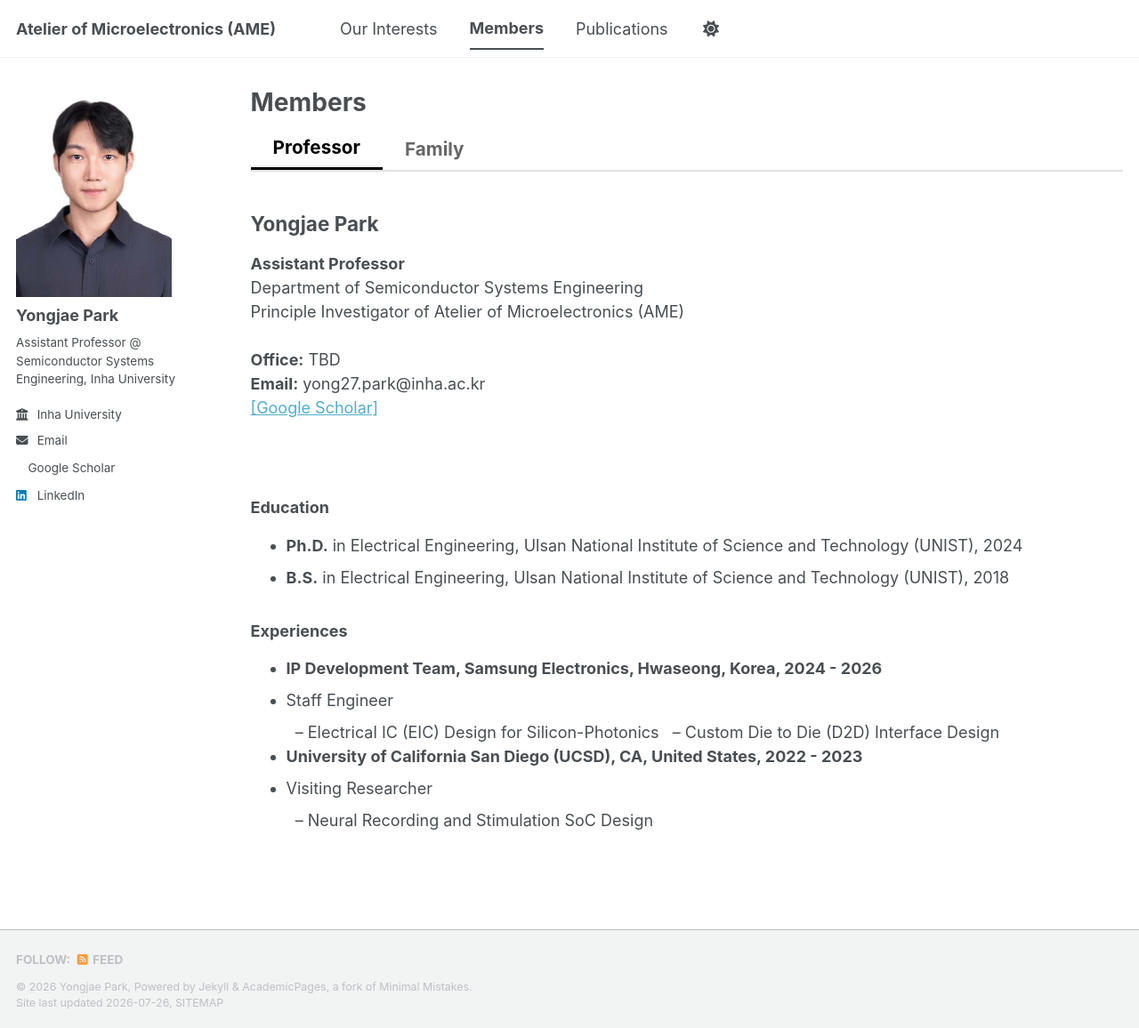
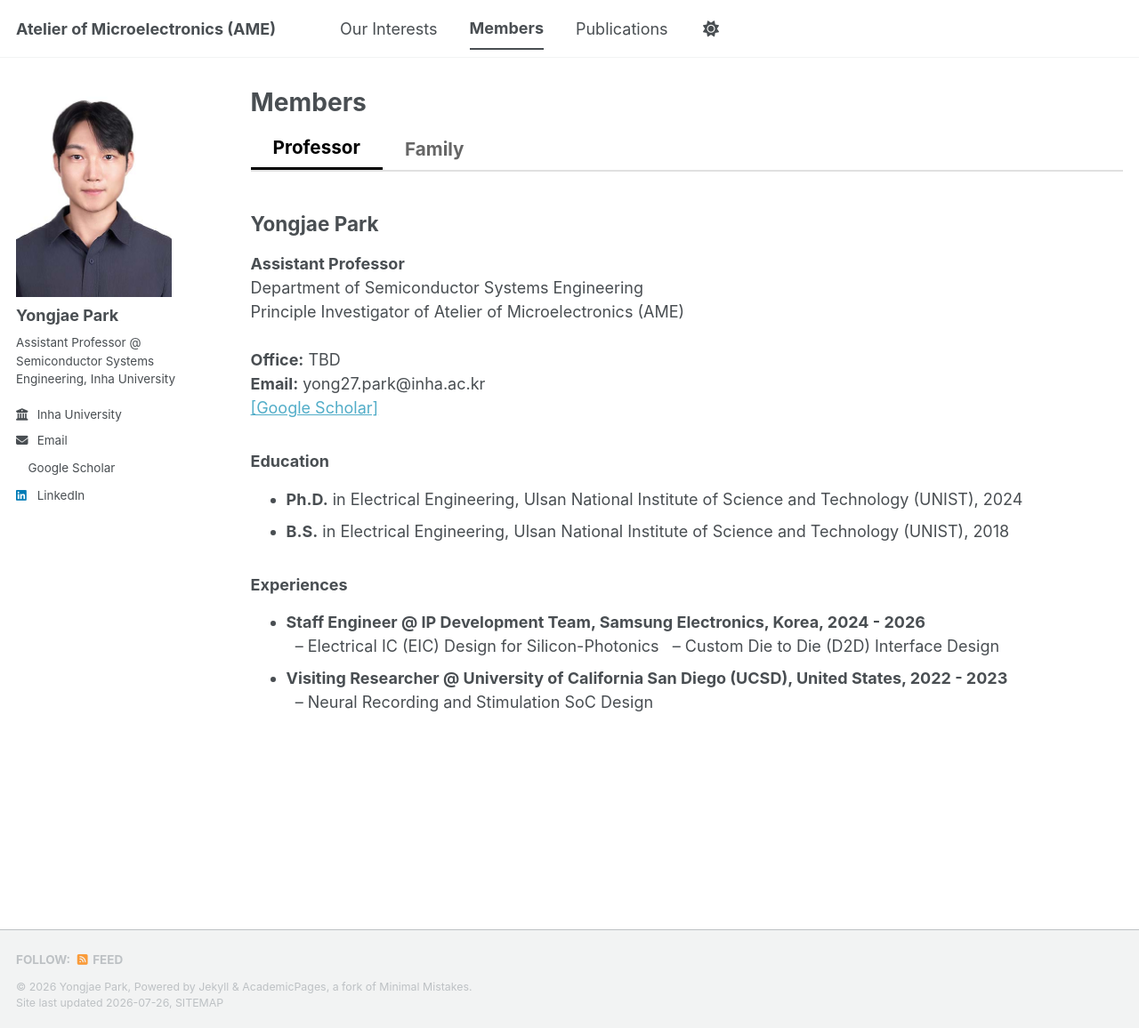
Before and after one commit to yong27park/AME.github.io, a Jekyll site: the page built from _pages/members.md, in a window 1280 px wide and 1156 px high. Shown: the whole window at 89% size. Built offline with Jekyll 4.4.1, drawn with Linux system fonts in a browser that asks for light colours; a style sheet for code colours, icons or effects is not loaded.

Commit message:
Update members.md

```diff
--- a/_pages/members.md
+++ b/_pages/members.md
@@ -58,8 +58,6 @@ author_profile: true
     <strong>Office:</strong> TBD<br>
     <strong>Email:</strong> yong27.park@inha.ac.kr<br>
     <a href="https://scholar.google.com">[Google Scholar]</a></p>
-  </div>
-  <br clear="all">
 
   <h3>Education</h3>
   <ul>
@@ -70,13 +68,11 @@ author_profile: true
 
 <h3>Experiences</h3>
   <ul>
-    <li><strong>IP Development Team, Samsung Electronics, Hwaseong, Korea, 2024 - 2026</strong><br>
-      <li>Staff Engineer</li>
+    <li><strong>Staff Engineer @ IP Development Team, Samsung Electronics, Korea, 2024 - 2026</strong><br>
       &nbsp;&nbsp;– Electrical IC (EIC) Design for Silicon-Photonics
       &nbsp;&nbsp;– Custom Die to Die (D2D) Interface Design
     </li>
-    <li><strong>University of California San Diego (UCSD), CA, United States, 2022 - 2023</strong><br>
-      <li>Visiting Researcher</li>
+    <li><strong>Visiting Researcher @ University of California San Diego (UCSD), United States, 2022 - 2023</strong><br>
       &nbsp;&nbsp;– Neural Recording and Stimulation SoC Design
     </li>
   </ul>
```
